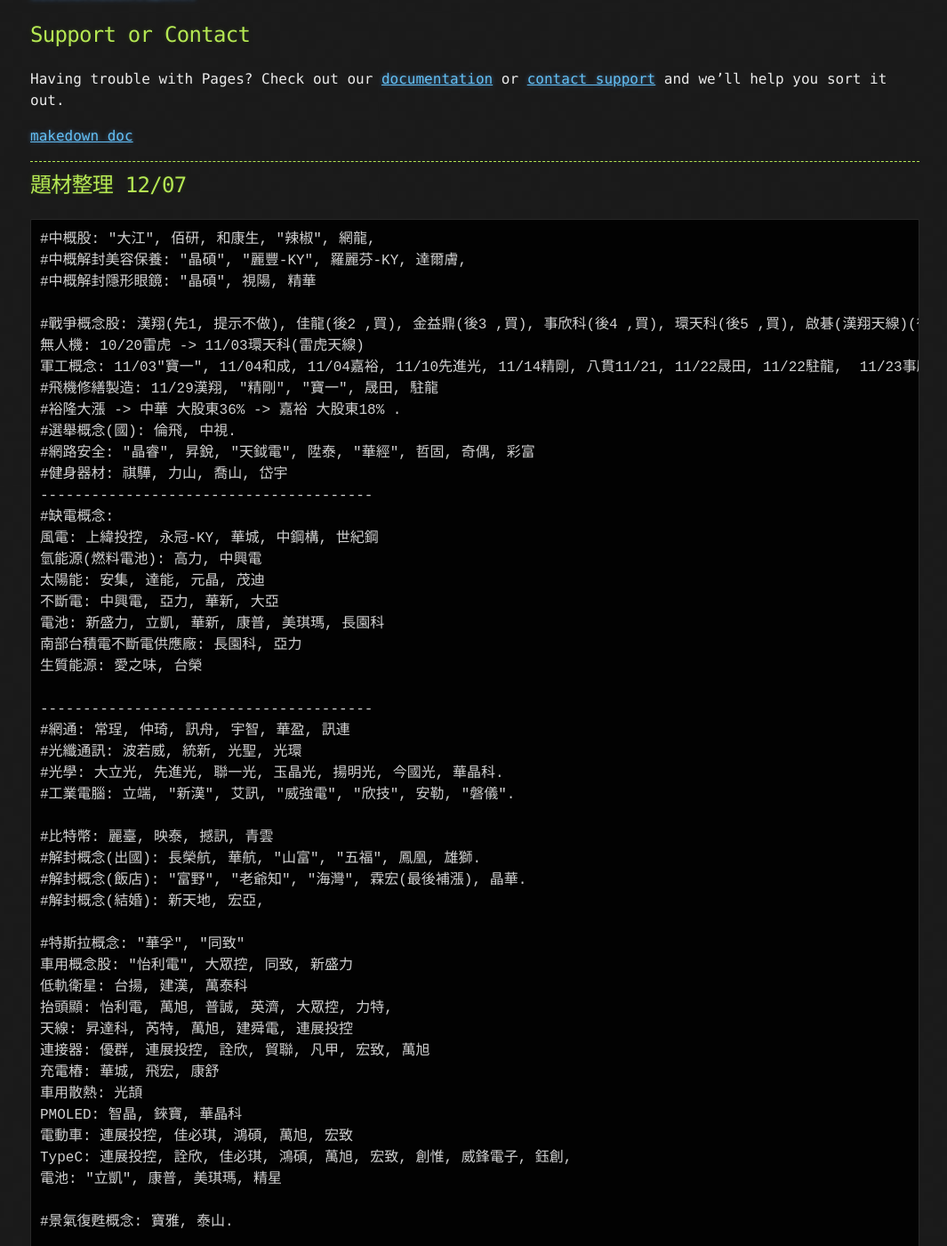
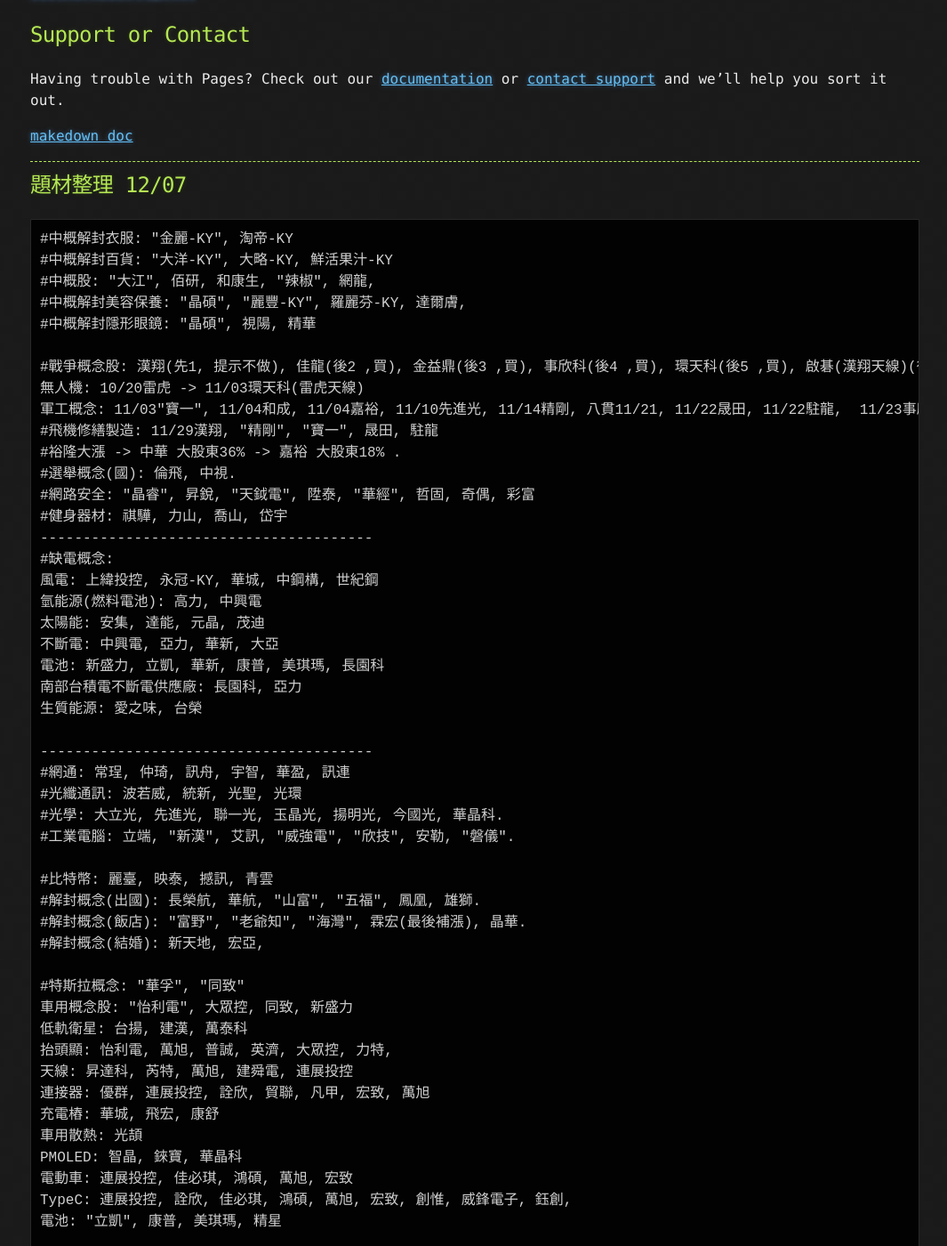
Before and after one commit to lepg5487/Stock_God, a Jekyll site: the page built from index.md, in a window 1280 px wide and 1400 px high, scrolled down 70742 px. Shown: the whole window at 89% size, without its empty margins (106-1171 px from the left). Built offline with Jekyll 4.4.1, drawn with Linux system fonts in a browser that asks for light colours; our own code applies the rules of GitHub Pages for plain Markdown files; some of the changed text lies outside the part shown.

Commit message:
Update index.md

````diff
--- a/index.md
+++ b/index.md
@@ -2861,6 +2861,8 @@
 
 ## 題材整理 12/07
 ```
+#中概解封衣服: "金麗-KY", 淘帝-KY
+#中概解封百貨: "大洋-KY", 大略-KY, 鮮活果汁-KY
 #中概股: "大江", 佰研, 和康生, "辣椒", 網龍,
 #中概解封美容保養: "晶碩", "麗豐-KY", 羅麗芬-KY, 達爾膚,
 #中概解封隱形眼鏡: "晶碩", 視陽, 精華
````
